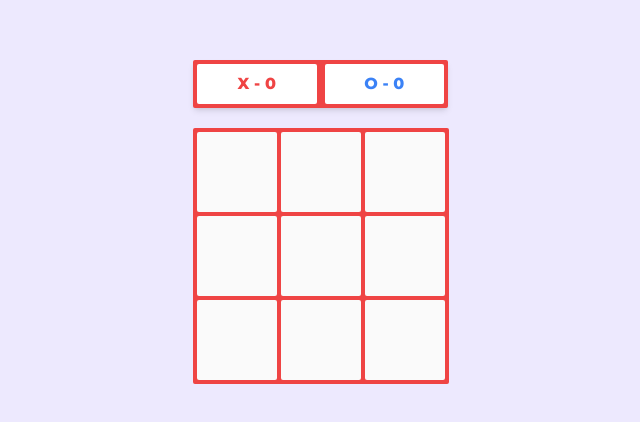
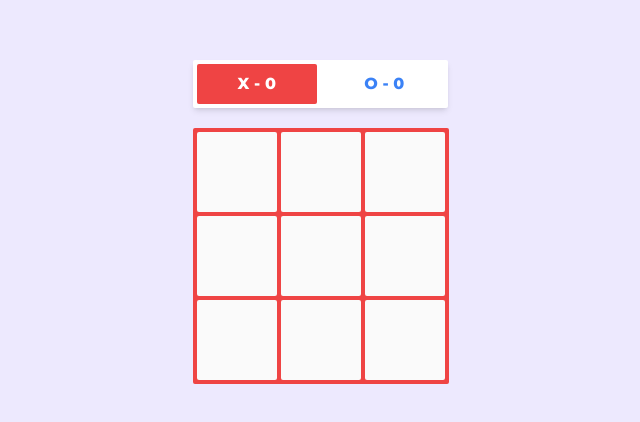
Before and after one commit to kadirboylu/tic-tac-toe, a React (Create React App) app: page / in a window 1280 px wide. Shown: the part 168-590 px from the top of the page, without its empty margins (319-959 px from the left). Built offline with nearby package versions, Linux system fonts and the light colour scheme.

Commit message:
score board style modified

```diff
--- a/src/Components/Score/Score.jsx
+++ b/src/Components/Score/Score.jsx
@@ -6,7 +6,10 @@ import ScoreCSS from "./Score.module.css";
 const Score = ({ turn, winner, scoreX, scoreO }) => {
   // if turn = X -> bg-color=red, if turn = O -> bg-color=blue else ""
   const turnStyle = () => {
-    return turn === "X" ? ScoreCSS.turnX : turn === "O" ? ScoreCSS.turnO : "";
+    return (
+      winner === null &&
+      (turn === "X" ? ScoreCSS.turnX : turn === "O" ? ScoreCSS.turnO : "")
+    );
   };
 
   // if winner = true -> bg and border color = green, if draw = true -> bg and border color=yellow else ""
@@ -15,11 +18,19 @@ const Score = ({ turn, winner, scoreX, scoreO }) => {
   };
 
   return (
-    <div className={`${ScoreCSS.scores} ${turnStyle()} ${winnerStyle()}`}>
-      <div className={`${ScoreCSS.scoreX} ${ScoreCSS.score} `}>
+    <div className={`${ScoreCSS.scores} ${winner?.draw && winnerStyle()}`}>
+      <div
+        className={`${ScoreCSS.scoreX} ${ScoreCSS.score} ${
+          winner?.letter === "X" && winnerStyle()
+        } ${turn === "X" && turnStyle()}`}
+      >
         X - {scoreX}
       </div>
-      <div className={`${ScoreCSS.scoreY} ${ScoreCSS.score} `}>
+      <div
+        className={`${ScoreCSS.scoreY} ${ScoreCSS.score} ${
+          winner?.letter === "O" && winnerStyle()
+        } ${turn === "O" && turnStyle()}`}
+      >
         O - {scoreO}
       </div>
     </div>
--- a/src/Components/Score/Score.module.css
+++ b/src/Components/Score/Score.module.css
@@ -2,16 +2,8 @@
   @apply w-[255px] p-1 bg-white rounded-sm grid grid-cols-2 gap-2 transition-all duration-500 shadow-md text-center;
 }
 
-.turnX {
-  @apply bg-red-500;
-}
-
-.turnO {
-  @apply bg-blue-500;
-}
-
 .score {
-  @apply font-bold p-2 bg-white rounded-sm;
+  @apply font-bold p-2 transition-all duration-500 bg-white rounded-sm;
 }
 
 .scoreX {
@@ -22,8 +14,16 @@
   @apply text-blue-500;
 }
 
+.turnX {
+  @apply bg-red-500 text-white;
+}
+
+.turnO {
+  @apply bg-blue-500 text-white;
+}
+
 .win {
-  @apply bg-green-500;
+  @apply bg-green-500 text-white;
 }
 
 .draw {
```
